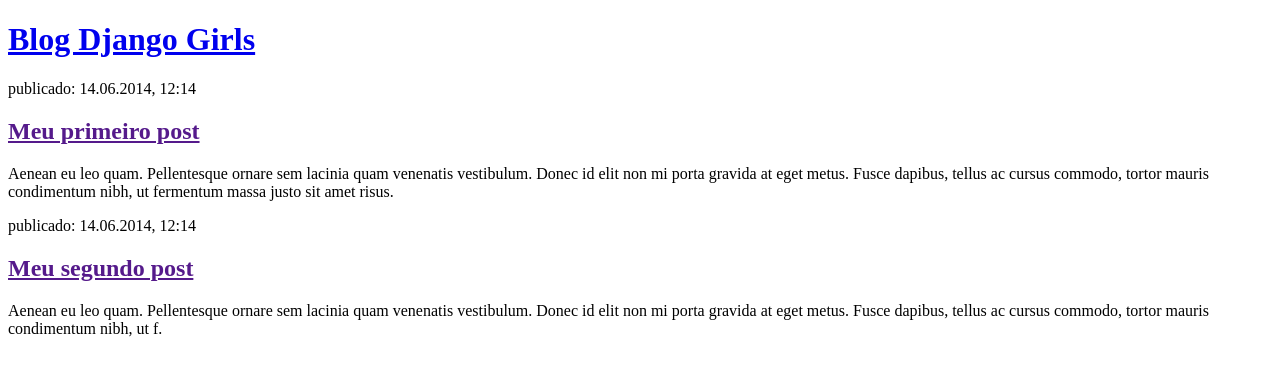
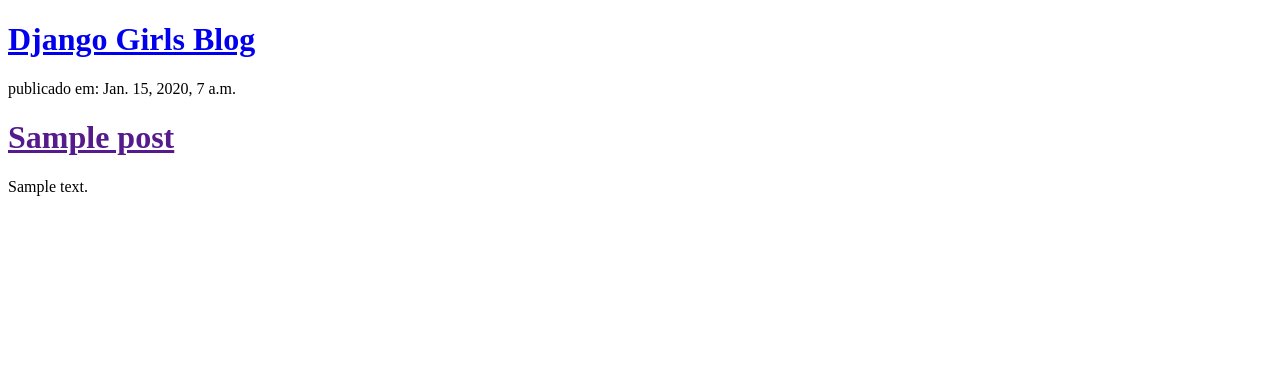
Before and after one commit to brukali27/my-first-blog, a Django app: template blog/templates/blog/post_list.html in a window 1280 px wide. Shown: the top 376 px of the page. Run offline with Django 3.2, Linux system fonts and the light colour scheme; the template is opened without the code that fills it: values that come from a table or form of the project are taken from there, others are empty; tables that the repository leaves empty hold one stand-in row (values such as "Sample post").

Commit message:
Modified templates to display posts from database

```diff
--- a/blog/templates/blog/post_list.html
+++ b/blog/templates/blog/post_list.html
@@ -1,23 +1,19 @@
 <!DOCTYPE html>
 <html lang="en">
-<head>
+    <head>
         <title>Blog Django Girls</title>
     </head>
     <body>
         <div>
-            <h1><a href="/">Blog Django Girls</a></h1>
+            <h1><a href="/">Django Girls Blog</a></h1>
         </div>
 
+        {% for post in posts %}
         <div>
-            <p>publicado: 14.06.2014, 12:14</p>
-            <h2><a href="">Meu primeiro post</a></h2>
-            <p>Aenean eu leo quam. Pellentesque ornare sem lacinia quam venenatis vestibulum. Donec id elit non mi porta gravida at eget metus. Fusce dapibus, tellus ac cursus commodo, tortor mauris condimentum nibh, ut fermentum massa justo sit amet risus.</p>
+            <p>publicado em: {{ post.published_date }}</p>
+            <h1><a href="">{{ post.title }}</a></h1>
+            <p>{{ post.text|linebreaksbr }}</p>
         </div>
-
-        <div>
-            <p>publicado: 14.06.2014, 12:14</p>
-            <h2><a href="">Meu segundo post</a></h2>
-            <p>Aenean eu leo quam. Pellentesque ornare sem lacinia quam venenatis vestibulum. Donec id elit non mi porta gravida at eget metus. Fusce dapibus, tellus ac cursus commodo, tortor mauris condimentum nibh, ut f.</p>
-        </div>
+        {% endfor %}
     </body>
 </html>
--- a/blog/views.py
+++ b/blog/views.py
@@ -1,5 +1,8 @@
 from django.shortcuts import render
+from django.utils import timezone
+from .models import Post
 
 
 def post_list(request):
-    return render(request, 'blog/post_list.html', {})
+    posts = Post.objects.filter(published_date__lte=timezone.now()).order_by("published_date")
+    return render(request, 'blog/post_list.html', {'posts': posts})
```
